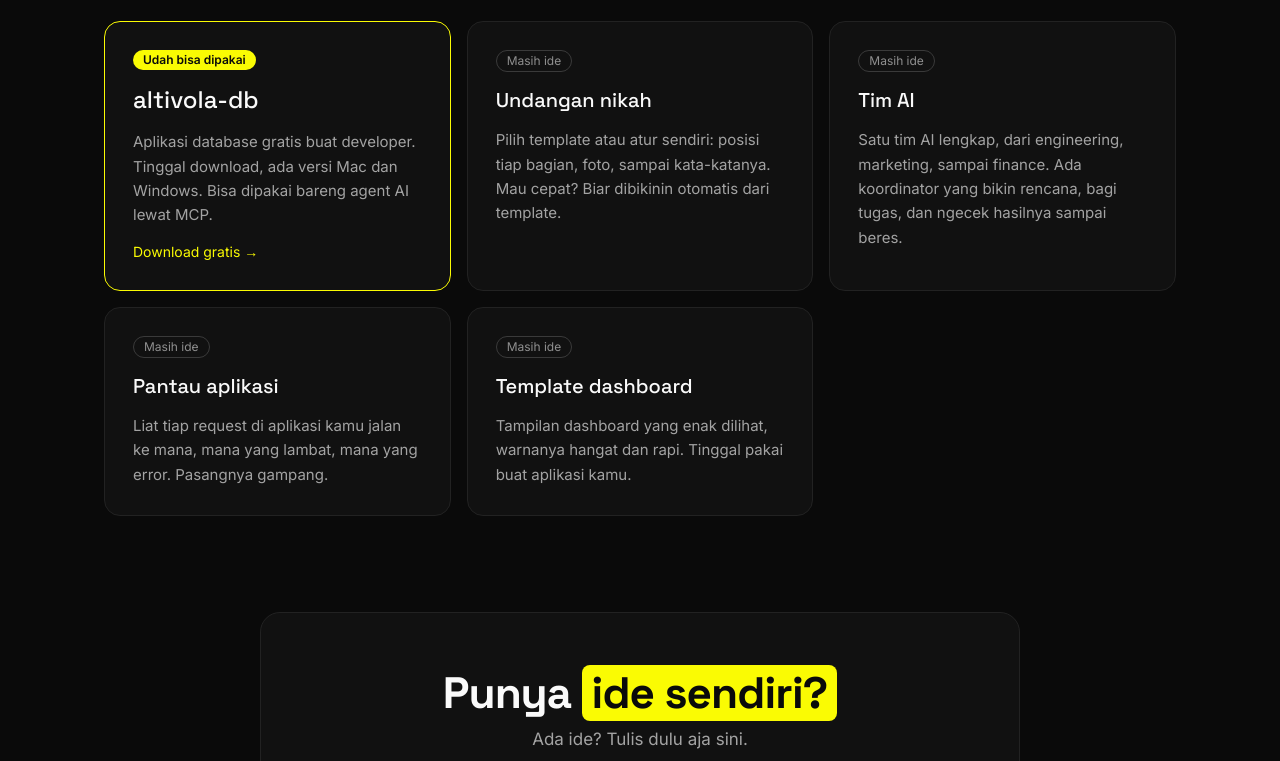
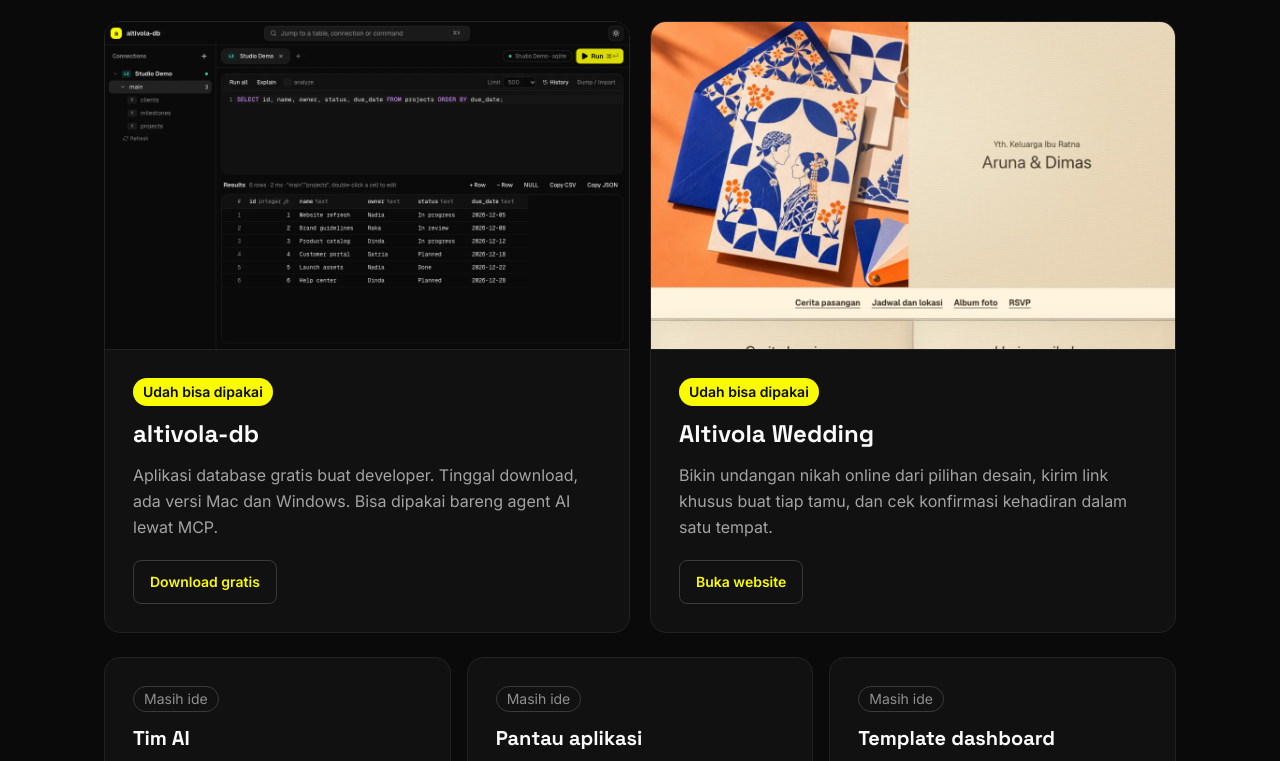
Before and after one commit to altivola/www, an Astro site: page / in a window 1280 px wide. Shown: the part 656-1417 px from the top of the page. Built offline with nearby package versions, Linux system fonts and the light colour scheme; Astro itself is replaced by a stand-in of ours.

Commit message:
Show Altivola Wedding and product previews

```diff
--- a/src/pages/index.astro
+++ b/src/pages/index.astro
@@ -1,18 +1,26 @@
 ---
 import '../styles/global.css'
 
-const products = [
+const availableProducts = [
   {
     name: 'altivola-db',
-    ready: true,
+    text: 'Aplikasi database gratis buat developer. Tinggal download, ada versi Mac dan Windows. Bisa dipakai bareng agent AI lewat MCP.',
+    image: '/products/altivola-db.webp',
+    imageAlt: 'Tampilan editor SQL dan hasil kueri di altivola-db',
     href: 'https://github.com/altivola/altivola-db#download',
-    cta: 'Download gratis →',
-    text: 'Aplikasi database gratis buat developer. Tinggal download, ada versi Mac dan Windows. Bisa dipakai bareng agent AI lewat MCP.',
+    cta: 'Download gratis',
   },
   {
-    name: 'Undangan nikah',
-    text: 'Pilih template atau atur sendiri: posisi tiap bagian, foto, sampai kata-katanya. Mau cepat? Biar dibikinin otomatis dari template.',
+    name: 'Altivola Wedding',
+    text: 'Bikin undangan nikah online dari pilihan desain, kirim link khusus buat tiap tamu, dan cek konfirmasi kehadiran dalam satu tempat.',
+    image: '/products/altivola-wedding.webp',
+    imageAlt: 'Contoh undangan Ruang Cetak di Altivola Wedding',
+    href: 'https://wedding.altivola.workers.dev',
+    cta: 'Buka website',
   },
+]
+
+const productIdeas = [
   {
     name: 'Tim AI',
     text: 'Satu tim AI lengkap, dari engineering, marketing, sampai finance. Ada koordinator yang bikin rencana, bagi tugas, dan ngecek hasilnya sampai beres.',
@@ -88,31 +96,48 @@ const field =
 
       <section id="produk" class="flex scroll-mt-6 flex-col gap-6 pb-24">
         <h2 class="font-display text-[32px] font-bold tracking-[-0.02em]">Produk</h2>
-        <div class="grid gap-4 sm:grid-cols-2 lg:grid-cols-3">
+        <div class="grid gap-5 md:grid-cols-2">
           {
-            products.map((p) =>
-              p.ready ? (
-                <a
-                  href={p.href}
-                  class="flex flex-col gap-3.5 rounded-2xl border border-accent bg-card p-7 hover:bg-[#161616] sm:col-span-2 lg:col-span-1"
-                >
-                  <span class="self-start rounded-full bg-accent px-2.5 py-0.5 text-xs font-semibold text-bg">
+            availableProducts.map((product) => (
+              <article class="flex min-w-0 flex-col overflow-hidden rounded-2xl border border-line bg-card transition-colors focus-within:border-accent hover:border-field">
+                <img
+                  src={product.image}
+                  alt={product.imageAlt}
+                  width="1120"
+                  height="700"
+                  loading="lazy"
+                  decoding="async"
+                  class="aspect-[8/5] w-full border-b border-line bg-bg object-cover"
+                />
+                <div class="flex flex-1 flex-col items-start gap-3 px-5 py-6 sm:p-7">
+                  <span class="rounded-full bg-accent px-2.5 py-1 text-sm font-semibold text-bg">
                     Udah bisa dipakai
                   </span>
-                  <h3 class="font-display text-2xl">{p.name}</h3>
-                  <p class="text-[15px] leading-relaxed text-muted">{p.text}</p>
-                  <span class="mt-auto text-sm text-accent">{p.cta}</span>
-                </a>
-              ) : (
-                <div class="flex flex-col gap-3.5 rounded-2xl border border-line bg-card p-7">
-                  <span class="self-start rounded-full border border-field px-2.5 py-0.5 text-xs text-faint">
-                    Masih ide
-                  </span>
-                  <h3 class="font-display text-xl">{p.name}</h3>
-                  <p class="text-[15px] leading-relaxed text-muted">{p.text}</p>
+                  <h3 class="font-display text-2xl font-bold">{product.name}</h3>
+                  <p class="mb-2 leading-relaxed text-muted">{product.text}</p>
+                  <a
+                    href={product.href}
+                    aria-label={`${product.cta}: ${product.name}`}
+                    class="mt-auto inline-flex min-h-11 items-center rounded-lg border border-field px-4 text-sm font-semibold text-accent hover:border-accent focus-visible:outline-2 focus-visible:outline-offset-2 focus-visible:outline-accent"
+                  >
+                    {product.cta}
+                  </a>
                 </div>
-              ),
-            )
+              </article>
+            ))
+          }
+        </div>
+        <div class="grid gap-4 md:grid-cols-3">
+          {
+            productIdeas.map((product) => (
+              <article class="flex flex-col gap-3 rounded-2xl border border-line bg-card p-5 sm:p-7">
+                <span class="self-start rounded-full border border-field px-2.5 py-0.5 text-sm text-faint">
+                  Masih ide
+                </span>
+                <h3 class="font-display text-xl font-bold">{product.name}</h3>
+                <p class="leading-relaxed text-muted">{product.text}</p>
+              </article>
+            ))
           }
         </div>
       </section>
```
Also changed, not shown: public/products/altivola-db.webp (added), public/products/altivola-wedding.webp (added).
